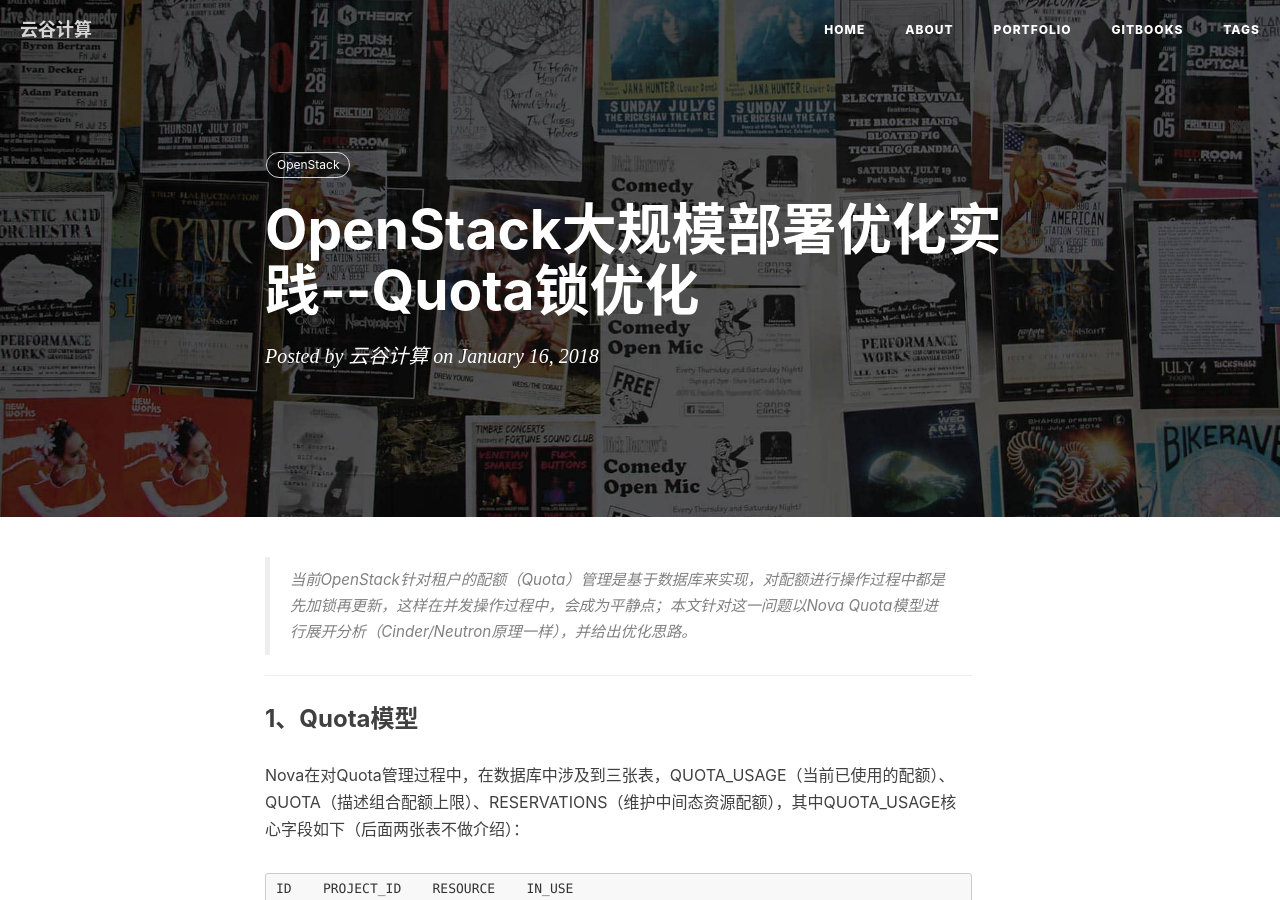
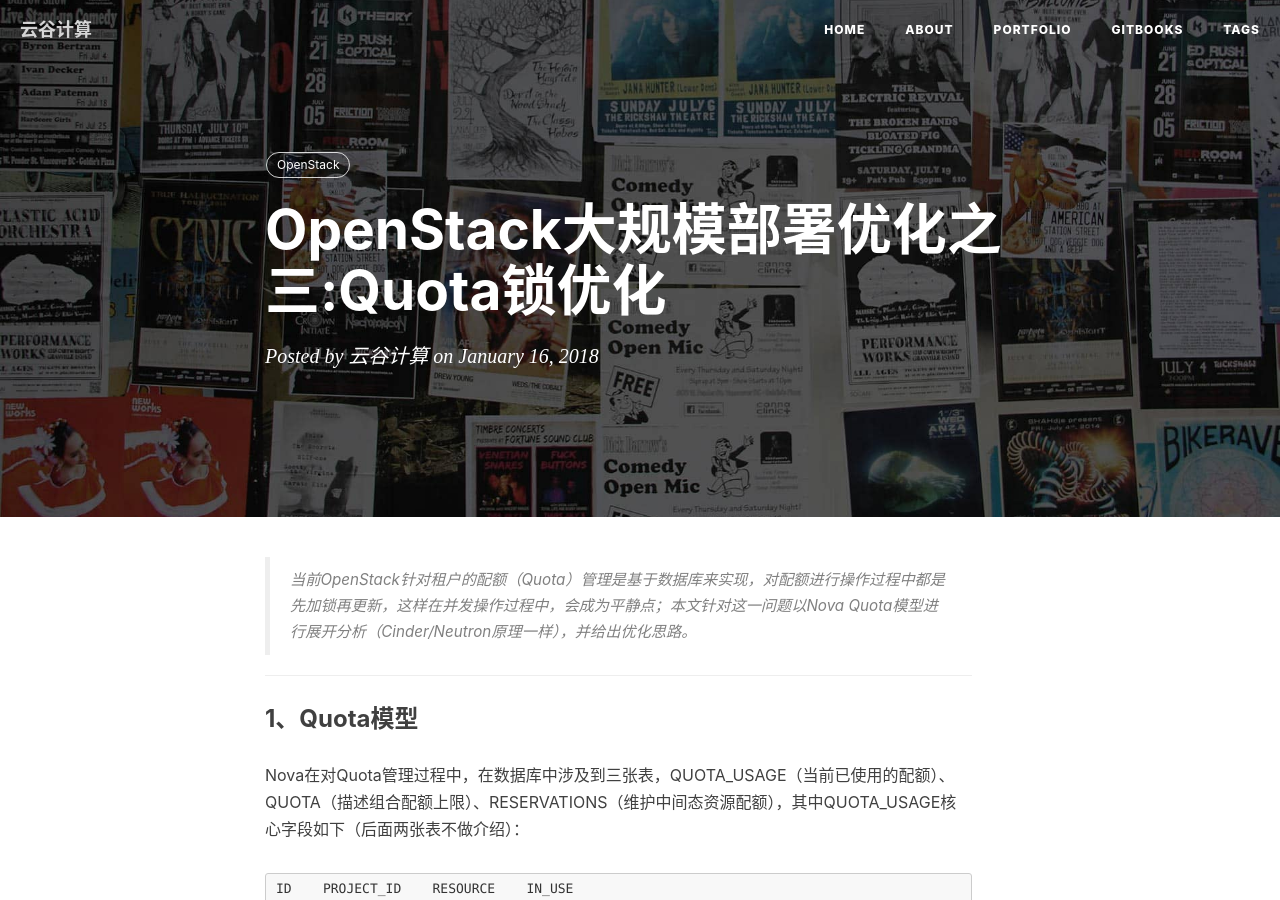
Before and after one commit to luohao-brian/luohao-brian.github.io, a Jekyll site: the page built from _posts/2018-1-16-OpenStack大规模部署优化实践--Quota锁优化.md, in a window 1280 px wide and 900 px high. Built offline with Jekyll 4.4.1, drawn with Linux system fonts in a browser that asks for light colours; nearby versions of some CDN libraries; comment, search, counter and statistics services are not loaded.

Commit message:
title修改

```diff
--- a/_posts/2018-1-16-OpenStack大规模部署优化实践--Quota锁优化.md
+++ b/_posts/2018-1-16-OpenStack大规模部署优化实践--Quota锁优化.md
@@ -1,6 +1,6 @@
 ---
 layout: post
-title: OpenStack大规模部署优化实践--Quota锁优化
+title: OpenStack大规模部署优化之三:Quota锁优化
 categories: Quota锁优化
 tags: [OpenStack]
 ---
```
